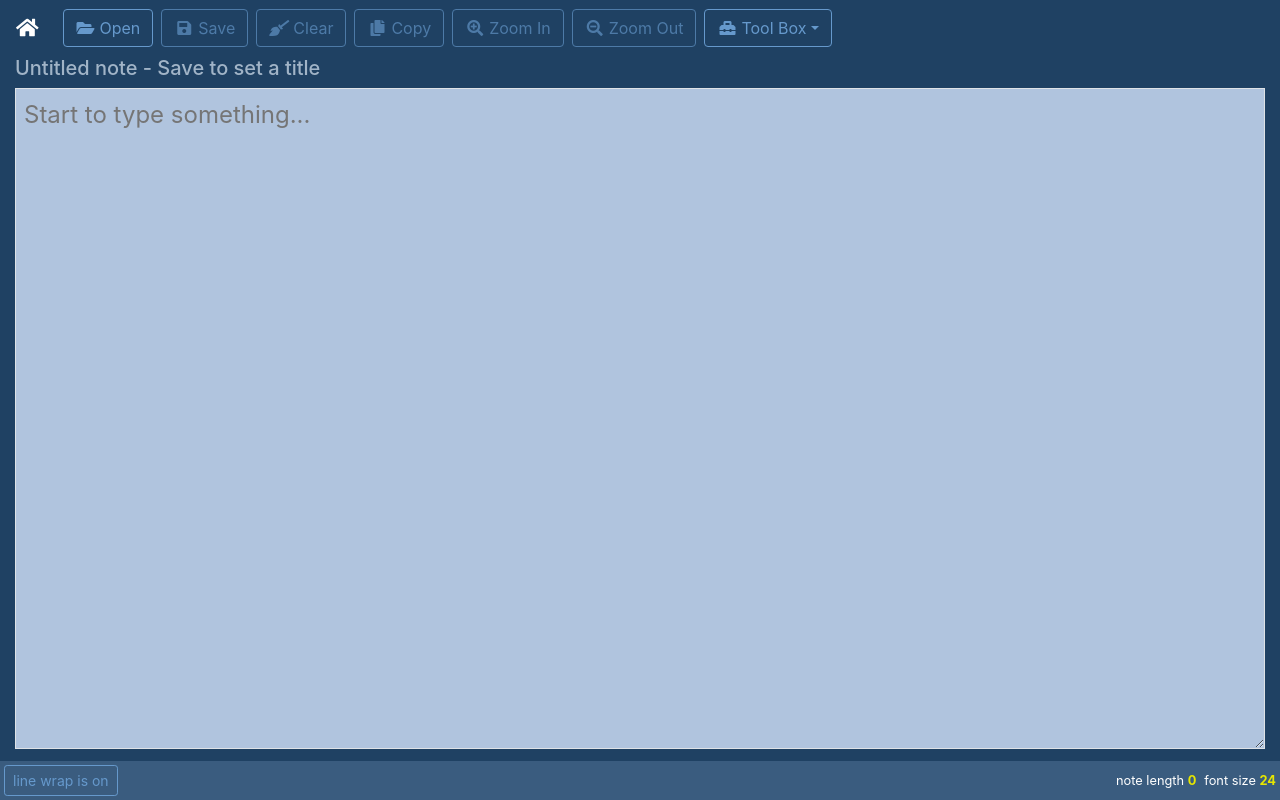
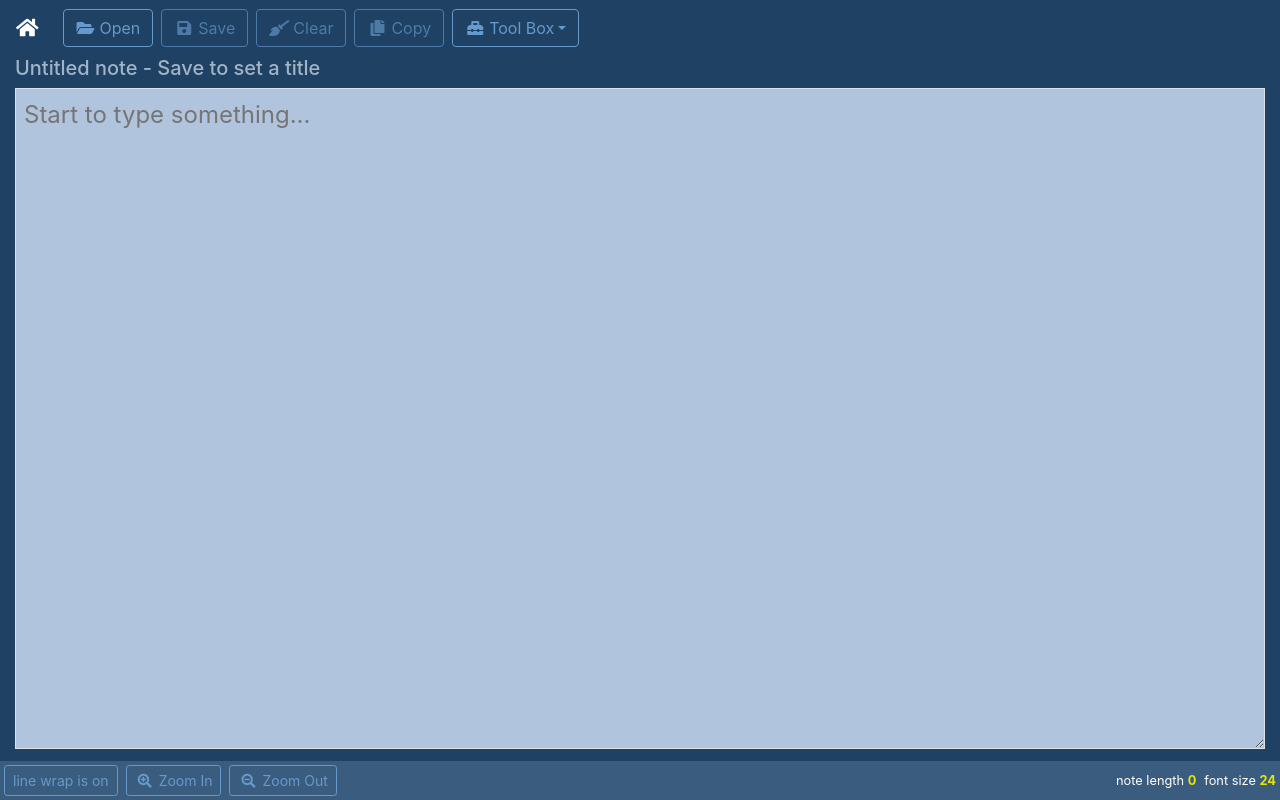
Before and after one commit to openXapps/web-apps-notes, a React (Create React App) app: page / in a window 1280 px wide. Built offline with nearby package versions, Linux system fonts and the light colour scheme.

Commit message:
Added config persistence, moved zoom btns

```diff
--- a/package.json
+++ b/package.json
@@ -5,6 +5,7 @@
   "homepage": "https://www.openapps.co.za/apps/web-apps-notes",
   "dependencies": {
     "bootstrap": "^4.4.1",
+    "moment": "^2.24.0",
     "node-sass": "^4.13.0",
     "query-string": "^6.9.0",
     "react": "^16.12.0",
--- a/src/components/Content.js
+++ b/src/components/Content.js
@@ -1,14 +1,38 @@
 import React from 'react';
 import Footer from './Footer';
 import { NoteContext } from '../context/NoteProvider';
+import { getLocalStorage, saveLocalStorage } from '../utilities/localstorage';
+
+/**
+ * Helper function to get config from local storage
+ * @returns An object containing current config
+ */
+const noteConfig = () => {
+  const config = getLocalStorage('gd-notes-config');
+  return config.statusOK ? config.data : {
+    fontSize: (config.data.fontSize ? config.data.fontSize : 24),
+    lineWrapOn: true };
+};
 
 const Content = () => {
-  const { noteTitle, noteContent, fontSize, onNoteContentChange } = React.useContext(NoteContext);
-  const [lineWrapOn, setLineWrapOn] = React.useState(true);
+  const { noteTitle, noteContent, onNoteContentChange } = React.useContext(NoteContext);
+  const [fontSize, setFontSize] = React.useState(noteConfig().fontSize || 24);
+  const [lineWrapOn, setLineWrapOn] = React.useState(noteConfig().lineWrapOn);
+
+  const onFontSizeChange = (action) => {
+    let payload = fontSize;
+    if (action === 'INCREASE' && fontSize < 60) payload = fontSize + 4;
+    if (action === 'DECREASE' && fontSize > 12) payload = fontSize - 4;
+    setFontSize(payload)
+    saveLocalStorage('gd-notes-config', { ...noteConfig(), fontSize: payload });
+  };
 
   const onToggleLineWrap = () => {
     setLineWrapOn(!lineWrapOn);
+    saveLocalStorage('gd-notes-config', { ...noteConfig(), lineWrapOn: !lineWrapOn });
   }
+
+  // console.log('Content: noteConfig...', noteConfig());
 
   return (
     <div className="container-fluid">
@@ -37,6 +61,7 @@ const Content = () => {
         fontSize={fontSize}
         lineWrapOn={lineWrapOn}
         onToggleLineWrap={onToggleLineWrap}
+        onFontSizeChange={onFontSizeChange}
       />
     </div>
   );
--- a/src/components/Footer.js
+++ b/src/components/Footer.js
@@ -6,7 +6,7 @@ const Value = ({ v }) => {
   );
 }
 
-const Footer = ({ noteLength, fontSize, lineWrapOn, onToggleLineWrap }) => {
+const Footer = (props) => {
   // console.log('Footer: lineWrapOn...', lineWrapOn);
   return (
     <div className="fixed-bottom">
@@ -15,12 +15,26 @@ const Footer = ({ noteLength, fontSize, lineWrapOn, onToggleLineWrap }) => {
           <button
             className="btn btn-outline-primary btn-sm"
             type="button"
-            onClick={onToggleLineWrap}
-          >line wrap is {lineWrapOn ? 'on' : 'off'}</button>
+            onClick={props.onToggleLineWrap}
+          >line wrap is {props.lineWrapOn ? 'on' : 'off'}</button>
+          <button
+            className="btn btn-outline-primary btn-sm ml-2"
+            type="button"
+            onClick={() => { props.onFontSizeChange('INCREASE') }}
+          ><i className="fas fa-search-plus gd-nav-btn-icon"></i><span
+            className="pl-1 d-none d-sm-inline"
+          >Zoom In</span></button>
+          <button
+            className="btn btn-outline-primary btn-sm ml-2"
+            type="button"
+            onClick={() => { props.onFontSizeChange('DECREASE') }}
+          ><i className="fas fa-search-minus gd-nav-btn-icon"></i><span
+            className="pl-1 d-none d-sm-inline"
+          >Zoom Out</span></button>
         </div>
         <div className="d-flex flex-row align-items-center">
-          <div className="p-1 small text-white">note length <Value v={noteLength} /></div>
-          <div className="p-1 small text-white">font size <Value v={fontSize} /></div>
+          <div className="p-1 small text-white">note length <Value v={props.noteLength} /></div>
+          <div className="p-1 small text-white d-none d-sm-inline">font size <Value v={props.fontSize} /></div>
         </div>
       </div>
     </div>
--- a/src/components/Header.js
+++ b/src/components/Header.js
@@ -10,7 +10,6 @@ const Header = () => {
     navbarLocked,
     onNoteContentChange,
     onCopy,
-    onSizeChange,
     onCaseChange,
     onTrimSpaces,
     toggleNavbarLock
@@ -26,14 +25,15 @@ const Header = () => {
       elToggler[0].click();
     }
     toggleNavbarLock();
-    if (currentElement === 'gd-navbar-upload') onNoteContentChange('');
+    // Upload button will clear current note
+    if (currentElement === 'gd-navbar-upload' && noteId) onNoteContentChange('');
   };
 
   return (
     <nav className="navbar navbar-expand-sm navbar-dark bg-dark">
       <a className="navbar-brand" href="/"><i className="fas fa-home"></i></a>
       <button
-        className="navbar-toggler"
+        className="navbar-toggler px-1"
         type="button"
         data-toggle="collapse"
         data-target="#gd-navbar-content"
@@ -84,26 +84,6 @@ const Header = () => {
             ><i className="fas fa-copy gd-nav-btn-icon"></i><span
               className="pl-1 d-md-inline d-sm-none"
             >Copy</span></button>
-          </li>
-          <li className="nav-item ml-0 mt-2 ml-sm-2 mt-sm-0">
-            <button
-              className="btn btn-outline-primary w-100"
-              type="button"
-              disabled={isEmpty || navbarLocked}
-              onClick={() => { onSizeChange('INCREASE') }}
-            ><i className="fas fa-search-plus gd-nav-btn-icon"></i><span
-              className="pl-1 d-md-inline d-sm-none"
-            >Zoom In</span></button>
-          </li>
-          <li className="nav-item ml-0 mt-2 ml-sm-2 mt-sm-0">
-            <button
-              className="btn btn-outline-primary w-100"
-              type="button"
-              disabled={isEmpty || navbarLocked}
-              onClick={() => { onSizeChange('DECREASE') }}
-            ><i className="fas fa-search-minus gd-nav-btn-icon"></i><span
-              className="pl-1 d-md-inline d-sm-none"
-            >Zoom Out</span></button>
           </li>
           <li className="nav-item dropdown ml-0 mt-2 ml-sm-2 mt-sm-0">
             <button
--- a/src/components/Open.js
+++ b/src/components/Open.js
@@ -1,8 +1,17 @@
 import React from 'react';
 import { useHistory } from 'react-router-dom';
+import moment from 'moment';
 import { NoteContext } from '../context/NoteProvider';
 import { getLocalStorage, saveLocalStorage } from '../utilities/localstorage';
 import { atou } from '../utilities/base64';
+
+const NoteLabel = ({ noteTitle, noteDate }) => {
+  return (
+    <>
+      <span>{noteTitle}</span> <span className="d-none d-md-inline float-right">{noteDate}</span>
+    </>
+  );
+};
 
 const Open = () => {
   const [isDeleteEmpty, setIsDeleteEmpty] = React.useState(true);
@@ -30,7 +39,7 @@ const Open = () => {
     // eslint-disable-next-line react-hooks/exhaustive-deps
   }, [])
 
-  const handleNoteOpen = (e) => {
+  const onNoteOpen = (e) => {
     // const targetId = notes[e.target.dataset.id].noteId;
     onNoteIdChange(notes[e.target.dataset.id].noteId);
     onNoteTitleChange(notes[e.target.dataset.id].noteTitle);
@@ -42,7 +51,7 @@ const Open = () => {
     routeHistory.goBack();
   };
 
-  const handleNoteDelete = (e) => {
+  const onNoteDelete = (e) => {
     let tempNotes = [];
     const targetId = notes[e.target.dataset.id].noteId;
     notes.map((obj, index) => {
@@ -56,14 +65,14 @@ const Open = () => {
     setNotes(tempNotes);
   };
 
-  const handleConfirmDelete = () => {
+  const onConfirmDelete = () => {
     if (!isDeleteEmpty && notes.length > 0) {
       saveLocalStorage('gd-notes', notes);
       routeHistory.goBack();
     }
   };
 
-  const handleCancel = () => {
+  const onCancel = () => {
     routeHistory.goBack();
   };
 
@@ -85,8 +94,8 @@ const Open = () => {
                         type="button"
                         disabled={noteId === obj.noteId}
                         data-id={index}
-                        onClick={handleNoteOpen}
-                      >{obj.noteTitle}</button>
+                        onClick={onNoteOpen}
+                      ><NoteLabel noteTitle={obj.noteTitle} noteDate={moment(obj.noteDate).format('ddd, MMM Do YYYY, HH:mm')} /></button>
                     </div>
                     <div className="flex-grow-0 flex-shrink-0">
                       <div className="d-block ml-2">
@@ -95,7 +104,7 @@ const Open = () => {
                           type="button"
                           data-id={index}
                           disabled={noteId === obj.noteId}
-                          onClick={handleNoteDelete}
+                          onClick={onNoteDelete}
                         >X</button>
                       </div>
                     </div>
@@ -109,13 +118,13 @@ const Open = () => {
           className="btn btn-outline-light"
           type="button"
           disabled={isDeleteEmpty}
-          onClick={handleConfirmDelete}
+          onClick={onConfirmDelete}
         >Confirm Delete</button>
         <button
           className="btn btn-outline-light ml-2"
           type="button"
           ref={focusElement}
-          onClick={handleCancel}
+          onClick={onCancel}
         >Cancel</button>
       </div>
     </div >
--- a/src/context/NoteProvider.js
+++ b/src/context/NoteProvider.js
@@ -2,7 +2,7 @@ import React from 'react';
 
 export const NoteContext = React.createContext();
 
-const defaultFontSize = 24;
+// const defaultFontSize = 24;
 const defaultNoteTitle = 'Untitled note - Save to set a title';
 
 /**
@@ -18,7 +18,7 @@ const NoteProvider = (props) => {
   const [noteId, setNoteId] = React.useState('');
   const [noteTitle, setNoteTitle] = React.useState(defaultNoteTitle);
   const [noteContent, setNoteContent] = React.useState('');
-  const [fontSize, setFontSize] = React.useState(defaultFontSize);
+  // const [fontSize, setFontSize] = React.useState(defaultFontSize);
   const [isEmpty, setIsEmpty] = React.useState(true);
   const [isSaved, setIsSaved] = React.useState(true);
   const [navbarLocked, setNavbarLocked] = React.useState(false);
@@ -49,7 +49,7 @@ const NoteProvider = (props) => {
     // v empty and isEmpty not true
     if (!v && !isEmpty) {
       setIsEmpty(true);
-      setFontSize(defaultFontSize);
+      // setFontSize(defaultFontSize);
       setNoteId('');
       setNoteTitle(defaultNoteTitle);
     }
@@ -66,10 +66,10 @@ const NoteProvider = (props) => {
     document.execCommand("copy");
   }
 
-  const onSizeChange = (action) => {
-    if (action === 'INCREASE' && fontSize < 60) setFontSize(fontSize + 4);
-    if (action === 'DECREASE' && fontSize > 12) setFontSize(fontSize - 4);
-  };
+  // const onSizeChange = (action) => {
+  //   if (action === 'INCREASE' && fontSize < 60) setFontSize(fontSize + 4);
+  //   if (action === 'DECREASE' && fontSize > 12) setFontSize(fontSize - 4);
+  // };
 
   const onCaseChange = (action) => {
     if (action === 'UPPER') setNoteContent(noteContent.toUpperCase());
@@ -93,8 +93,6 @@ const NoteProvider = (props) => {
     state ? setNavbarLocked(state) : setNavbarLocked(!navbarLocked);
   };
 
-  // rows = value.split(/\n/);
-
   return (
     <NoteContext.Provider
       value={{
@@ -107,8 +105,8 @@ const NoteProvider = (props) => {
         onCaseChange: onCaseChange,
         onTrimSpaces: onTrimSpaces,
         onCopy: onCopy,
-        fontSize: fontSize,
-        onSizeChange: onSizeChange,
+        // fontSize: fontSize,
+        // onSizeChange: onSizeChange,
         isEmpty: isEmpty,
         isSaved: isSaved,
         navbarLocked: navbarLocked,
```
Also changed, not shown: 1 other file (tests, documents, lock files or other folders).
